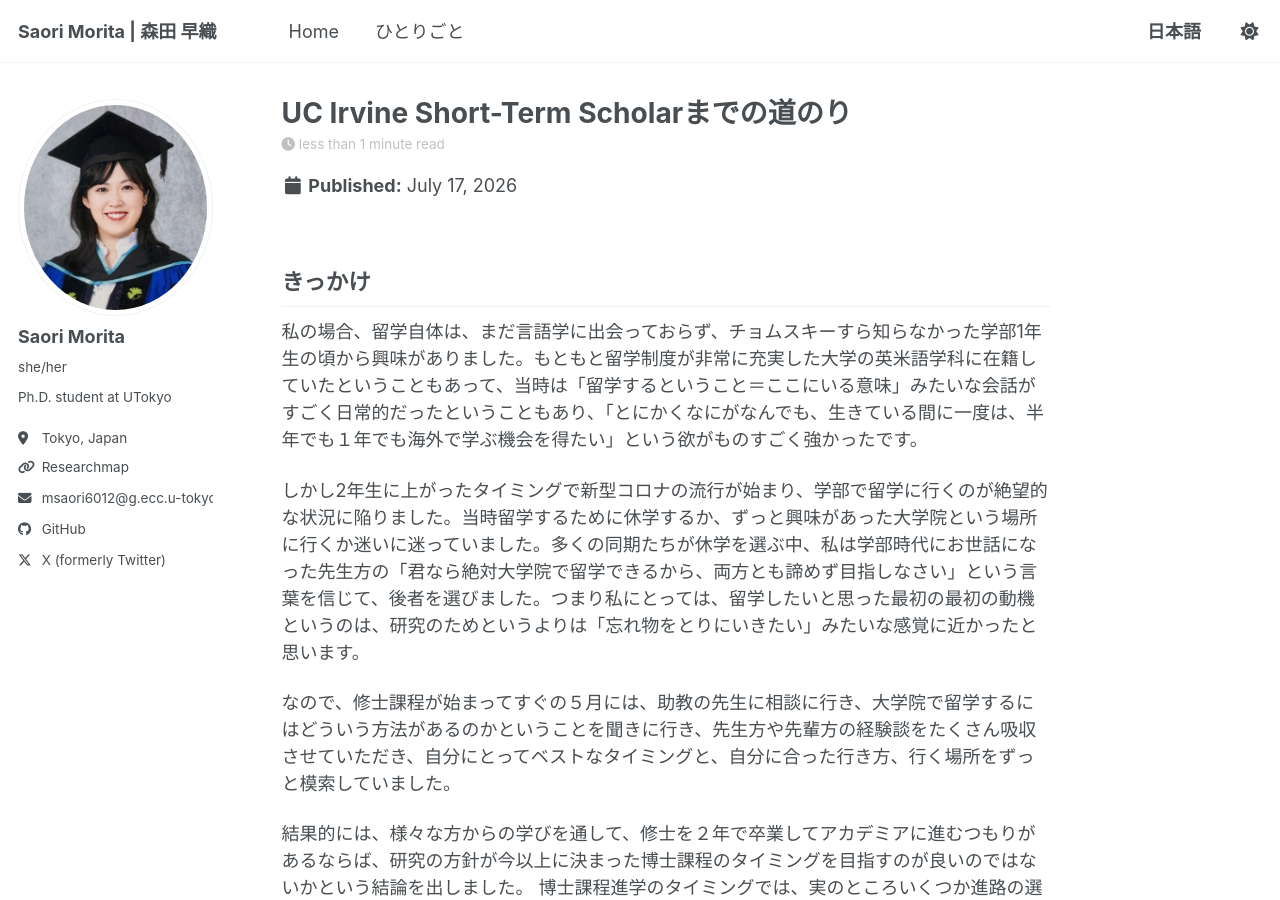
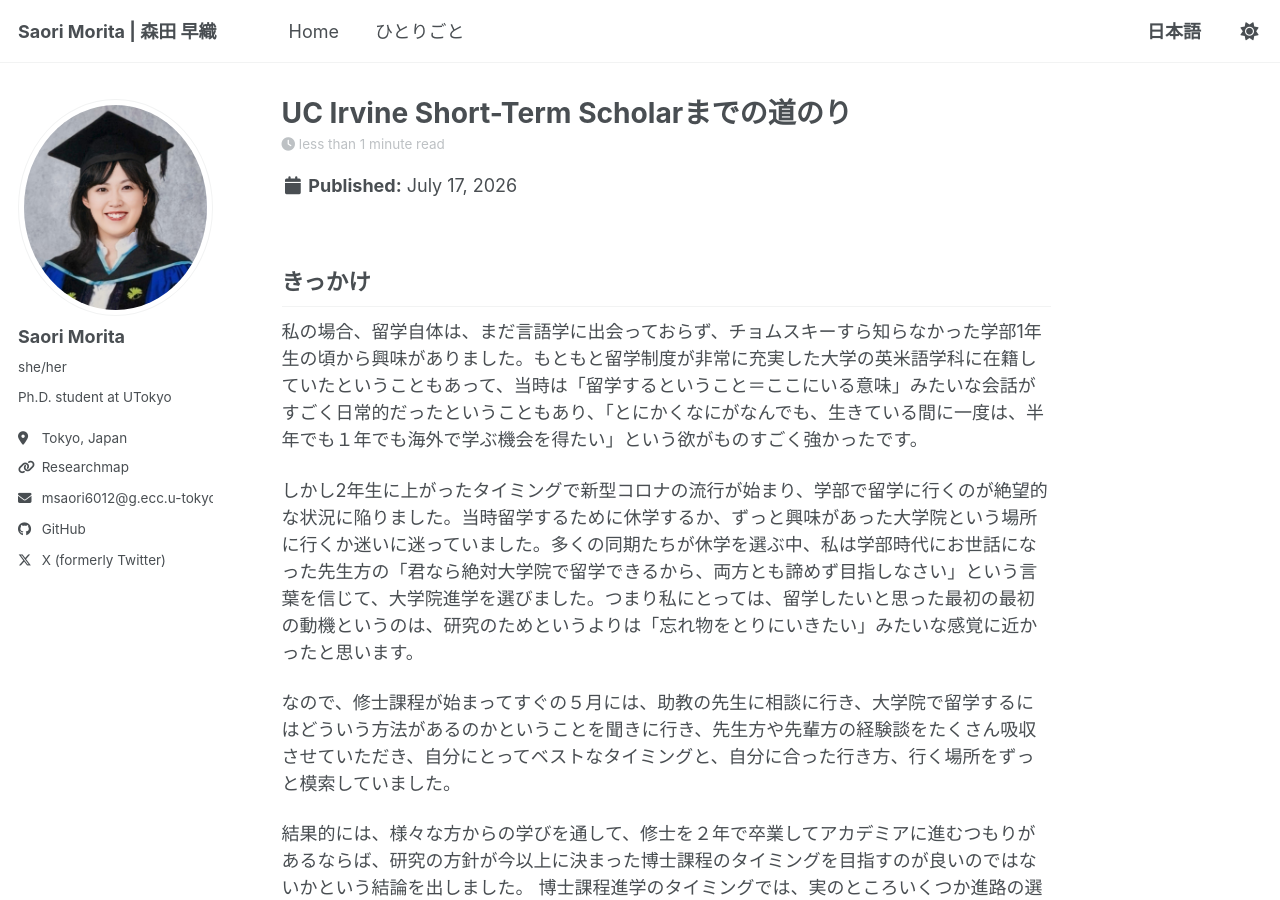
Before and after one commit to sao-m1023lily/sao-m1023lily.github.io, a Jekyll site: the page built from _posts/2026-07-17-irvine.md, in a window 1280 px wide and 900 px high. Built offline with Jekyll 4.4.1, drawn with Linux system fonts in a browser that asks for light colours; a script bundle is joined from its source files by our own code; library files that are not in the unit come from our copies.

Commit message:
Update 2026-07-17-irvine.md

```diff
--- a/_posts/2026-07-17-irvine.md
+++ b/_posts/2026-07-17-irvine.md
@@ -19,7 +19,7 @@
 
 私の場合、留学自体は、まだ言語学に出会っておらず、チョムスキーすら知らなかった学部1年生の頃から興味がありました。もともと留学制度が非常に充実した大学の英米語学科に在籍していたということもあって、当時は「留学するということ＝ここにいる意味」みたいな会話がすごく日常的だったということもあり、「とにかくなにがなんでも、生きている間に一度は、半年でも１年でも海外で学ぶ機会を得たい」という欲がものすごく強かったです。
 
-しかし2年生に上がったタイミングで新型コロナの流行が始まり、学部で留学に行くのが絶望的な状況に陥りました。当時留学するために休学するか、ずっと興味があった大学院という場所に行くか迷いに迷っていました。多くの同期たちが休学を選ぶ中、私は学部時代にお世話になった先生方の「君なら絶対大学院で留学できるから、両方とも諦めず目指しなさい」という言葉を信じて、後者を選びました。つまり私にとっては、留学したいと思った最初の最初の動機というのは、研究のためというよりは「忘れ物をとりにいきたい」みたいな感覚に近かったと思います。
+しかし2年生に上がったタイミングで新型コロナの流行が始まり、学部で留学に行くのが絶望的な状況に陥りました。当時留学するために休学するか、ずっと興味があった大学院という場所に行くか迷いに迷っていました。多くの同期たちが休学を選ぶ中、私は学部時代にお世話になった先生方の「君なら絶対大学院で留学できるから、両方とも諦めず目指しなさい」という言葉を信じて、大学院進学を選びました。つまり私にとっては、留学したいと思った最初の最初の動機というのは、研究のためというよりは「忘れ物をとりにいきたい」みたいな感覚に近かったと思います。
 
 なので、修士課程が始まってすぐの５月には、助教の先生に相談に行き、大学院で留学するにはどういう方法があるのかということを聞きに行き、先生方や先輩方の経験談をたくさん吸収させていただき、自分にとってベストなタイミングと、自分に合った行き方、行く場所をずっと模索していました。
 
```
